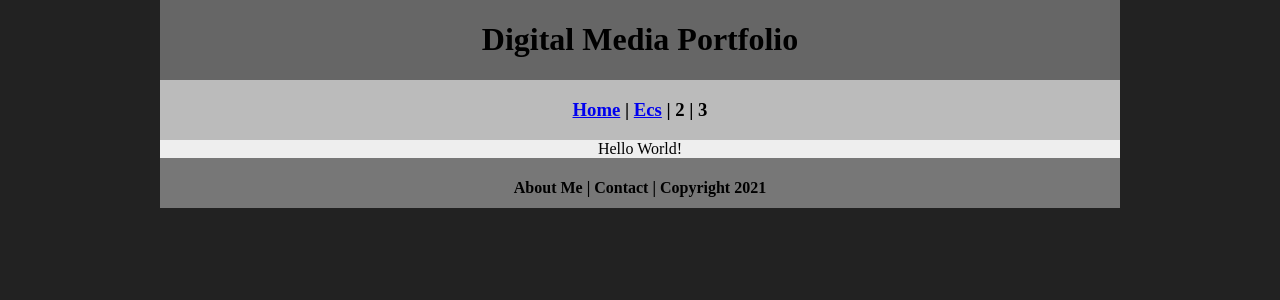
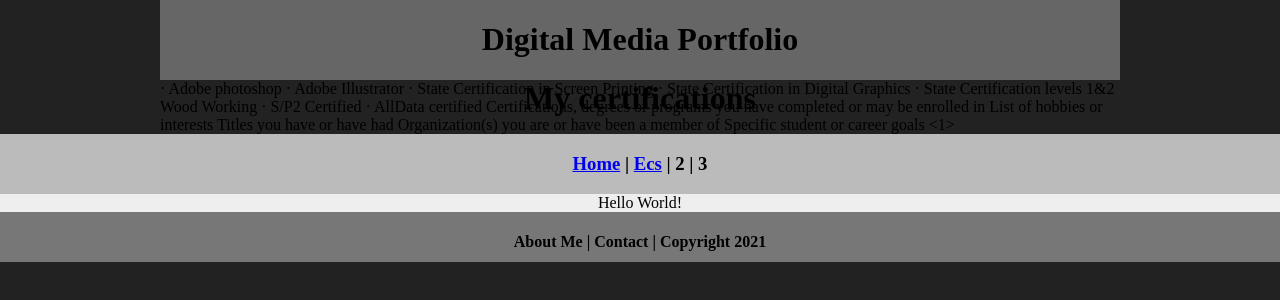
Before and after one commit to parkmill/parkportfolio, a plain HTML site: page index.html in a window 1280 px wide. Drawn offline with Linux system fonts and the light colour scheme.

Commit message:
Update index.html

```diff
--- a/index.html
+++ b/index.html
@@ -10,6 +10,24 @@
 <div class="container">
   <div class="header">
   	<h1>Digital Media Portfolio</h1>
+	  <head>
+		  <h1> My certifications</1>
+		  </div>
+· Adobe photoshop
+· Adobe Illustrator
+· State Certification in Screen Printing
+· State Certification in Digital Graphics
+· State Certification levels 1&2 Wood Working
+· S/P2 Certified
+· AllData certified
+
+
+Certifications, degrees or programs you have completed or may be enrolled in
+List of hobbies or interests
+Titles you have or have had
+Organization(s) you are or have been a member of
+Specific student or career goals
+<1>
   </div>
   <div class="nav">
     <h3><a href="index.html">Home</a> | <a href="ecs/index.html">Ecs</a> | 2 | 3</h3>
```
